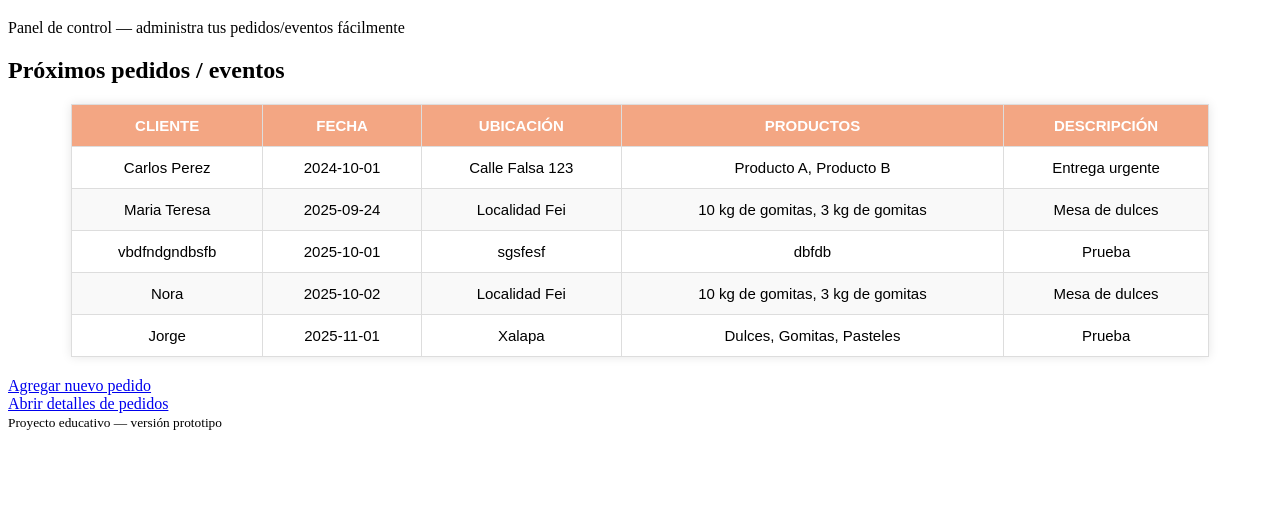
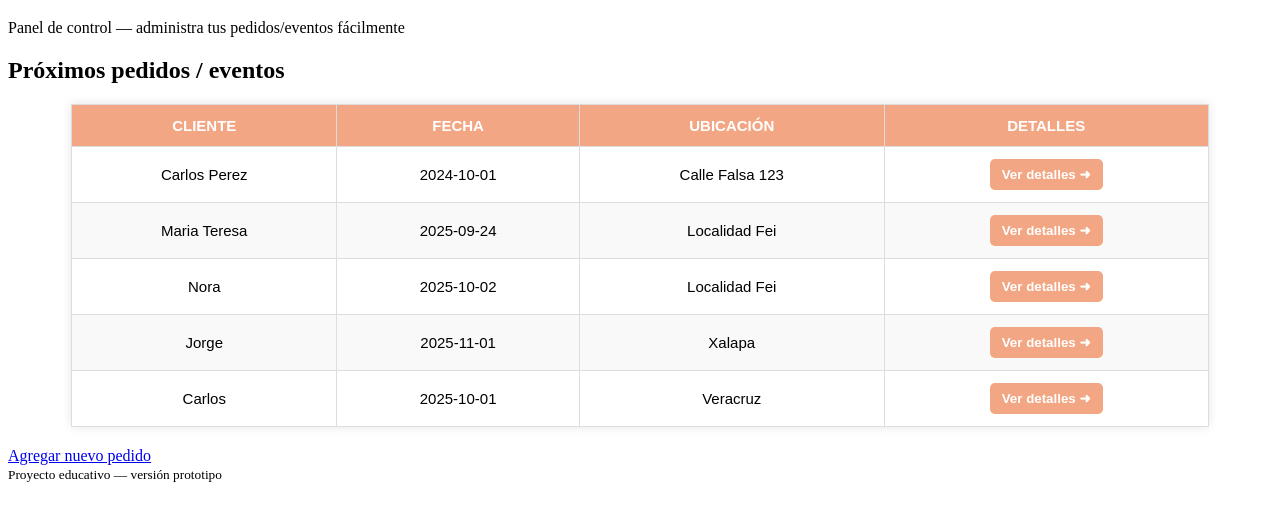
Before and after one commit to JJtrS21/Mesas_de_dulces, a website: page Index.html in a window 1280 px wide. Shown: the part 61-582 px from the top of the page. Drawn offline with Linux system fonts and the light colour scheme.

Commit message:
Enlaces a los detalles

```diff
--- a/Eventos.json
+++ b/Eventos.json
@@ -41,12 +41,13 @@
     "descripcion": "Prueba"
   },
   {
-    "nombreCliente": "vbdfndgndbsfb",
+    "nombreCliente": "Carlos",
     "fecha": "2025-10-01",
-    "ubicacion": "sgsfesf",
+    "ubicacion": "Veracruz",
     "productos": [
-      "dbfdb"
+      "Chocolate",
+      "Cerveza"
     ],
-    "descripcion": "Prueba"
+    "descripcion": "Son menores, llevar sin alchol"
   }
 ]
--- a/Index.html
+++ b/Index.html
@@ -40,6 +40,23 @@
       transition: 0.3s;
     }
 
+    /* --- Botón de detalles --- */
+    .btn-detalle {
+      background-color: #f3a683;
+      border: none;
+      color: white;
+      padding: 8px 12px;
+      border-radius: 5px;
+      cursor: pointer;
+      font-weight: bold;
+      transition: 0.3s;
+    }
+
+    .btn-detalle:hover {
+      background-color: #e17055;
+      transform: scale(1.05);
+    }
+
     /* --- Responsivo --- */
     @media (max-width: 768px) {
       .tabla-eventos {
@@ -48,10 +65,14 @@
       .tabla-eventos th, .tabla-eventos td {
         padding: 8px;
       }
+      .btn-detalle {
+        font-size: 12px;
+        padding: 6px 8px;
+      }
     }
   </style>
+</head>
 
-</head>
 <body>
   <!-- Banner de bienvenida -->
   <header>
@@ -59,35 +80,28 @@
     <p>Panel de control — administra tus pedidos/eventos fácilmente</p>
   </header>
 
-
   <main>
-    <!-- Tabla principal, donde se veran los pedidos-->
+    <!-- Tabla principal, donde se verán los pedidos -->
     <section>
       <h2>Próximos pedidos / eventos</h2>
-
 
       <!-- Lugar donde se mostrará la lista de eventos -->
       <div id="lista-eventos">
         <p>La lista de pedidos se generará aquí.</p>
       </div>
 
-
       <!-- Botón que lleva a la página para agregar un nuevo pedido -->
       <div>
         <a href="pedido-nuevo.html" id="btn-new">Agregar nuevo pedido</a>
-    <br>
-    <a href="detalle.html?id=0" id="btn-new">Abrir detalles de pedidos</a>
       </div>
     </section>
   </main>
-
 
   <footer>
     <small>Proyecto educativo — versión prototipo</small>
   </footer>
 
-
-    <!-- Enlazaremos JS externo -->
+  <!-- Enlazamos JS externo -->
   <script src="Index.js"></script>
 </body>
 </html>
--- a/Index.js
+++ b/Index.js
@@ -1,50 +1,57 @@
 fetch('Eventos.json')
   .then(response => response.json())
-  .then(eventos => {
-    // Ordenar por fecha (más cercanos primero)
-    eventos.sort((a, b) => new Date(a.fecha) - new Date(b.fecha));
+  .then(data => {
+    const contenedor = document.getElementById("lista-eventos");
+    contenedor.innerHTML = ""; // Limpiar texto inicial
 
-    const contenedor = document.getElementById('lista-eventos');
-    contenedor.innerHTML = ''; // limpiar contenido anterior
+    // Crear tabla
+    const tabla = document.createElement("table");
+    tabla.className = "tabla-eventos";
 
-    if (eventos.length === 0) {
-      contenedor.innerHTML = '<p>No hay eventos registrados.</p>';
-      return;
-    }
-
-    // Crear tabla con estilos
-    const tabla = document.createElement('table');
-    tabla.classList.add('tabla-eventos');
+    // Encabezado
     tabla.innerHTML = `
       <thead>
         <tr>
           <th>Cliente</th>
           <th>Fecha</th>
           <th>Ubicación</th>
-          <th>Productos</th>
-          <th>Descripción</th>
+          <th>Detalles</th>
         </tr>
       </thead>
-      <tbody></tbody>
     `;
 
-    const cuerpo = tabla.querySelector('tbody');
+    // Cuerpo
+    const cuerpo = document.createElement("tbody");
 
-    eventos.forEach(evento => {
-      const fila = document.createElement('tr');
+    data.forEach((evento, index) => {
+      const fila = document.createElement("tr");
+
       fila.innerHTML = `
-        <td>${evento["nombreCliente"]}</td>
+        <td>${evento.nombreCliente}</td>
         <td>${evento.fecha}</td>
         <td>${evento.ubicacion}</td>
-        <td>${evento.productos.join(', ')}</td>
-        <td>${evento.descripcion}</td>
+        <td>
+          <button class="btn-detalle" data-id="${index}">
+            Ver detalles ➜
+          </button>
+        </td>
       `;
+
       cuerpo.appendChild(fila);
     });
 
+    tabla.appendChild(cuerpo);
     contenedor.appendChild(tabla);
+
+    // Evento de clic en los botones
+    document.querySelectorAll(".btn-detalle").forEach(btn => {
+      btn.addEventListener("click", e => {
+        const id = e.target.dataset.id;
+        window.location.href = `detalle.html?id=${id}`;
+      });
+    });
   })
-  .catch(error => {
-    console.error('Error al cargar los eventos:', error);
-    document.getElementById('lista-eventos').innerHTML = '<p>Error al cargar los eventos.</p>';
+  .catch(err => {
+    console.error("Error al cargar eventos:", err);
+    document.getElementById("lista-eventos").innerHTML = "<p>Error al cargar los pedidos.</p>";
   });
```
Also changed, not shown: 1 other file. Lines whose indentation alone changed are shown as unchanged.
